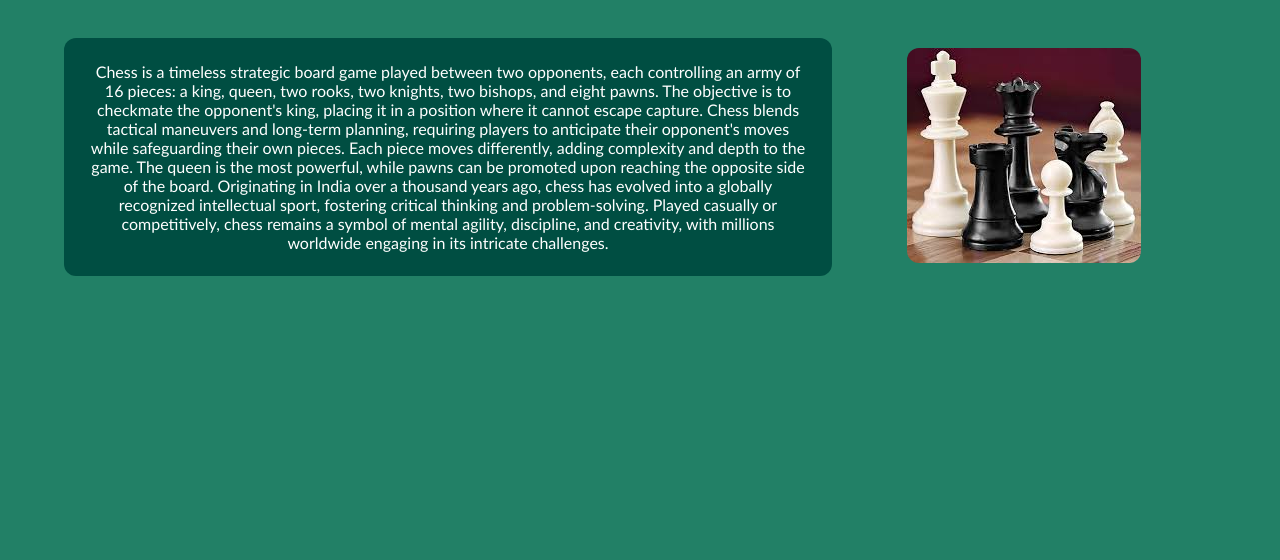
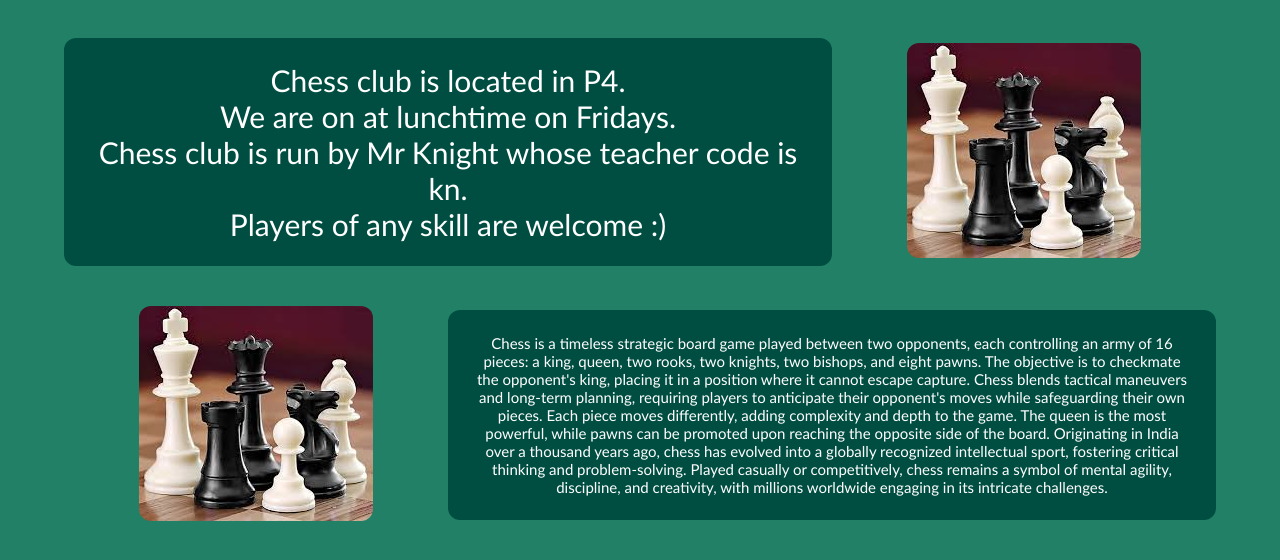
Before and after one commit to benofcoding/CHESS_CLUB_WEBSITE, a plain HTML site: page chess_club.html in a window 1280 px wide. Shown: the part 402-962 px from the top of the page. Before the commit the page ends 800 px from the top, so only its background shows below. Drawn offline with Linux system fonts and the light colour scheme.

Commit message:
made it so the top nav bar works and scrolls to the right places

```diff
--- a/CHESS CSS/main.css
+++ b/CHESS CSS/main.css
@@ -43,10 +43,20 @@ body{
     height: 50vh;
 }
 
-.two-column{
+.two-column1{
   display: grid;
   grid-template-columns: 2fr 1fr;
-  row-gap: 100px;
+  width: 90%;
+  margin: auto;
+  margin-top: 40px;
+  text-align: center;
+  color: white;
+  align-items: center;
+}
+
+.two-column2{
+  display: grid;
+  grid-template-columns: 1fr 2fr;
   width: 90%;
   margin: auto;
   margin-top: 40px;
@@ -60,8 +70,20 @@ body{
   margin: auto;
 }
 
-.text{
+.text1{
   background-color: #004e42;
   padding: 3vh;
   border-radius: 1.5vh;
+  font-size: 30px;
 }
+
+.text2{
+  background-color: #004e42;
+  padding: 3vh;
+  border-radius: 1.5vh;
+  font-size: 15px;
+}
+
+.thebig{
+  line-height: 12345px;
+}
--- a/chess_club.html
+++ b/chess_club.html
@@ -10,7 +10,7 @@
 <body>
     <section class="topnav">
         <img src="./CHESS_IMAGES/Burnside Logo Horizontal white.png" alt="bhs logo" class="nav-logo">
-        <a href="#Home" onclick="alert('hello world!')">Home</a>
+        <a href="#two-column1">Home</a>
         <a href="#About Us">About Us</a>
         <a href="#Our Achievements">Our Achievements</a>
         <a href="#Rules">Rules</a>
@@ -19,14 +19,32 @@
     <section class="hero-image">
 
     </section>
-    <section class="two-column">
-        <div class="text">
-            Chess is a timeless strategic board game played between two opponents, each controlling an army of 16 pieces: a king, queen, two rooks, two knights, two bishops, and eight pawns. The objective is to checkmate the opponent's king, placing it in a position where it cannot escape capture. Chess blends tactical maneuvers and long-term planning, requiring players to anticipate their opponent's moves while safeguarding their own pieces. Each piece moves differently, adding complexity and depth to the game. The queen is the most powerful, while pawns can be promoted upon reaching the opposite side of the board. Originating in India over a thousand years ago, chess has evolved into a globally recognized intellectual sport, fostering critical thinking and problem-solving. Played casually or competitively, chess remains a symbol of mental agility, discipline, and creativity, with millions worldwide engaging in its intricate challenges.
+    <a name="two-column1" id="two-column1"></a>
+    <section class="two-column1">
+
+        <div class="text1">
+            Chess club is located in P4.<br>
+            We are on at lunchtime on Fridays.<br>
+            Chess club is run by Mr Knight whose teacher code is kn.<br>
+            Players of any skill are welcome :)
         </div>
         <div>
             <img src="./CHESS_IMAGES/chess family.jpeg" alt="chess family" class="image">
         </div>
+    </section>
+    <a name="About Us" id="About Us"></a>
+    <section class="two-column2">
+        <div>
+            <img src="./CHESS_IMAGES/chess family.jpeg" alt="chess family" class="image">
+        </div>
+        <div class="text2">
+            Chess is a timeless strategic board game played between two opponents, each controlling an army of 16 pieces: a king, queen, two rooks, two knights, two bishops, and eight pawns. The objective is to checkmate the opponent's king, placing it in a position where it cannot escape capture. Chess blends tactical maneuvers and long-term planning, requiring players to anticipate their opponent's moves while safeguarding their own pieces. Each piece moves differently, adding complexity and depth to the game. The queen is the most powerful, while pawns can be promoted upon reaching the opposite side of the board. Originating in India over a thousand years ago, chess has evolved into a globally recognized intellectual sport, fostering critical thinking and problem-solving. Played casually or competitively, chess remains a symbol of mental agility, discipline, and creativity, with millions worldwide engaging in its intricate challenges.
+        </div>
 
+    </section>
+    <section class="thebig">
+        sdfgh <br>
+        1234
     </section>
 </body>
 </html>
```
